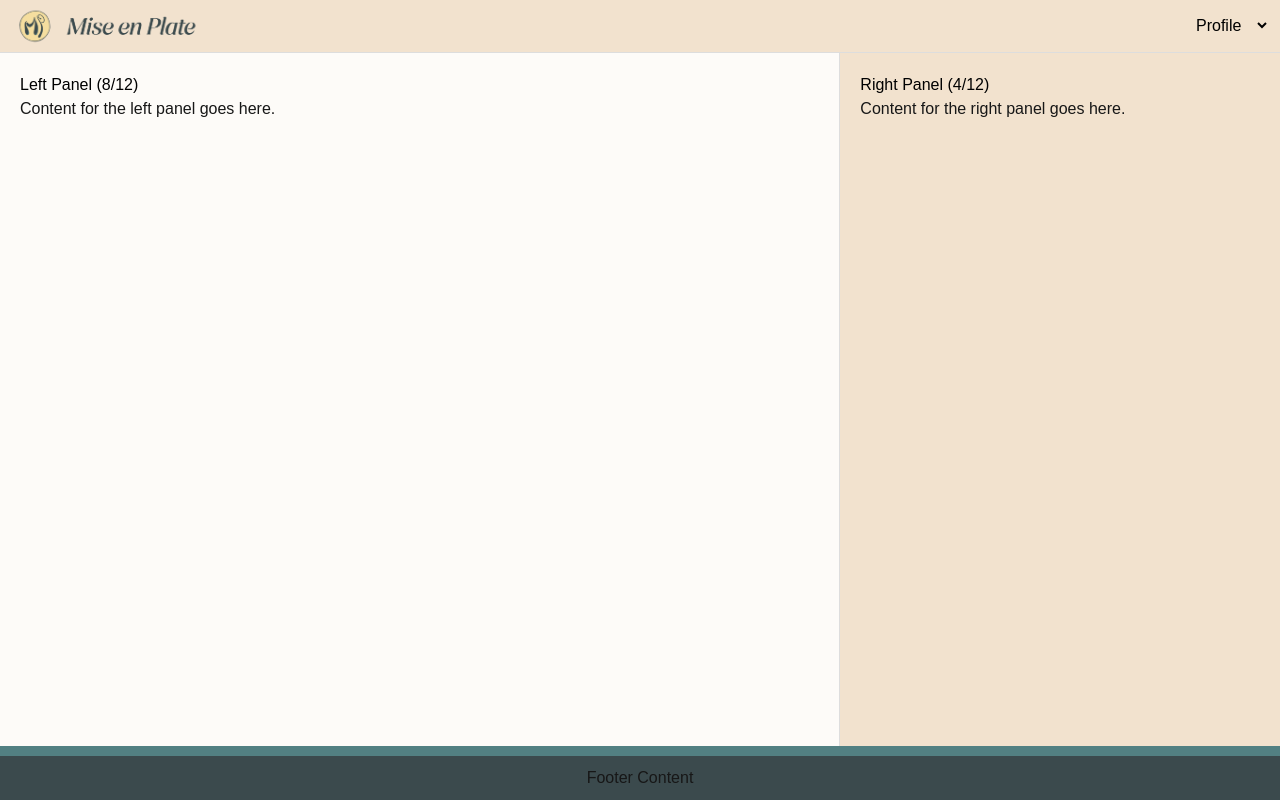
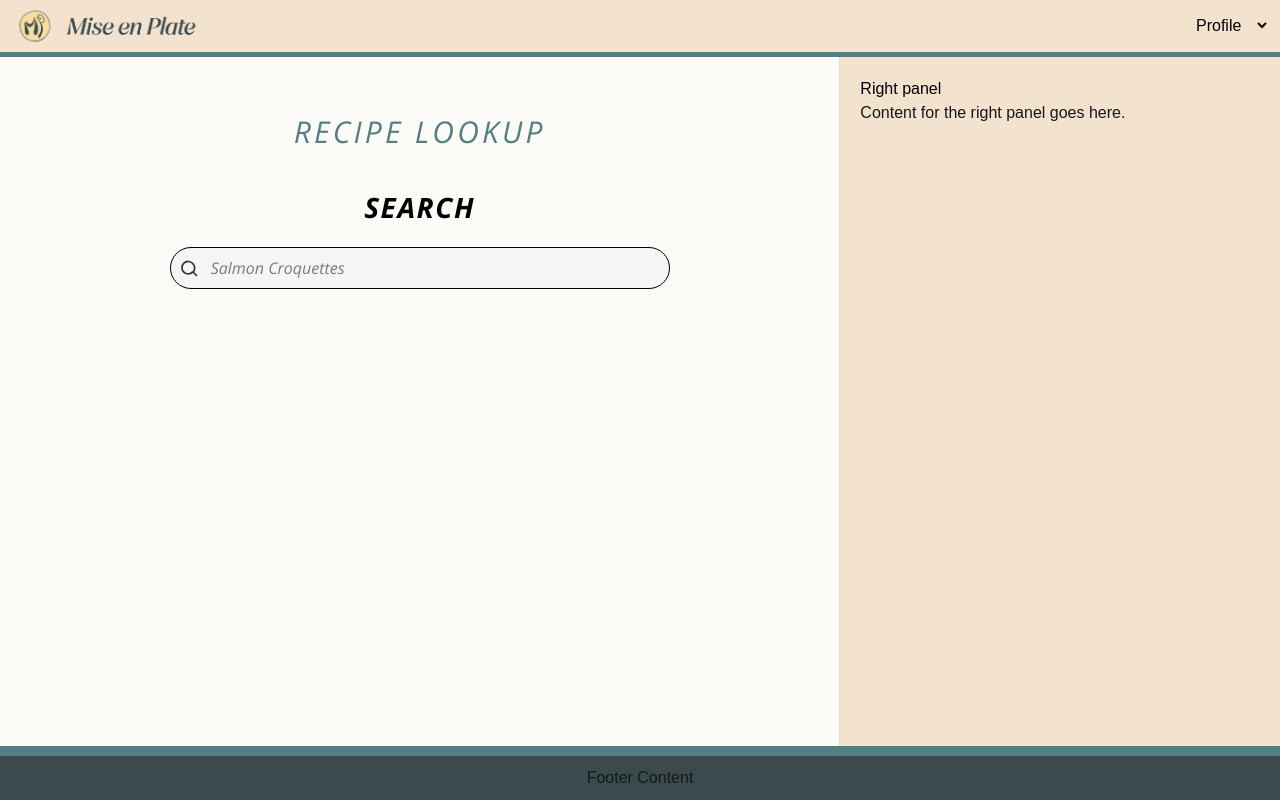
Before and after one commit to neon-super-nova/mep-frontend, a React (Create React App) app: page /home in a window 1280 px wide. Built offline with nearby package versions, Linux system fonts and the light colour scheme.

Commit message:
started working on left panelof the main screen

```diff
--- a/src/App.css
+++ b/src/App.css
@@ -1,7 +1,7 @@
-
-html, body {
+html,
+body {
   height: 100%;
-  width:100%
+  width: 100%;
   margin: 0;
   padding: 0;
 }
--- a/src/index.css
+++ b/src/index.css
@@ -1,17 +1,18 @@
 @import "tailwindcss";
+@import url("https://fonts.googleapis.com/css2?family=Open+Sans&display=swap");
 
 body {
   margin: 0;
   padding: 0;
   height: 100%;
-  font-family: -apple-system, BlinkMacSystemFont, 'Segoe UI', 'Roboto', 'Oxygen',
-    'Ubuntu', 'Cantarell', 'Fira Sans', 'Droid Sans', 'Helvetica Neue',
-    sans-serif;
+  font-family: "Open Sans", -apple-system, BlinkMacSystemFont, "Segoe UI",
+    "Roboto", "Oxygen", "Ubuntu", "Cantarell", "Fira Sans", "Droid Sans",
+    "Helvetica Neue", sans-serif;
   -webkit-font-smoothing: antialiased;
   -moz-osx-font-smoothing: grayscale;
 }
 
 code {
-  font-family: source-code-pro, Menlo, Monaco, Consolas, 'Courier New',
+  font-family: source-code-pro, Menlo, Monaco, Consolas, "Courier New",
     monospace;
 }
--- a/src/page-css/home-page.css
+++ b/src/page-css/home-page.css
@@ -1,5 +1,6 @@
 /* General Styles */
-body, html {
+body,
+html {
   margin: 0;
   padding: 0;
   font-family: Arial, sans-serif;
@@ -16,18 +17,16 @@ body, html {
   display: flex;
   justify-content: space-between;
   align-items: center;
-    background-color:  #f2e2ce;
+  background-color: #f2e2ce;
   padding: 5px 10px;
-    border-bottom: 1px solid #ddd;
+  border-bottom: 5px solid #528082;
 }
 
 .home-page-logo {
   width: auto;
-
-    height:5.25vh;
+  height: 5.25vh;
   max-width: 100%;
   object-fit: contain;
-
 }
 
 .home-page-user-dropdown select {
@@ -44,16 +43,72 @@ body, html {
 /* Left Panel */
 .home-page-left-panel {
   flex: 8;
+  display: flex;
+  flex-direction: column;
+  justify-content: start;
+  align-items: center;
   padding: 20px;
   border-right: 1px solid #ddd;
-    background-color:  rgb(242, 226, 206, 0.15);
+  background-color: rgb(242, 226, 206, 0.15);
+}
+
+.home-page-right-panel-title {
+  font-family: "Open Sans", sans-serif;
+  font-size: 30px;
+  font-weight: 50;
+  letter-spacing: 0.2rem;
+  color: #528082;
+  margin-top: 2rem;
+}
+
+.home-page-left-panel-search-div {
+  width: 100%;
+  display: flex;
+  flex-direction: column;
+  justify-content: start;
+  align-items: center;
+  margin-top: 2rem;
+}
+
+.home-page-left-panel-search {
+  font-family: "Open Sans", sans-serif;
+  font-size: 28px;
+  font-weight: bolder;
+  letter-spacing: 0.1rem;
+  color: black;
+  margin-bottom: 1.2rem;
+}
+
+.home-page-left-panel-search-wrapper {
+  display: flex;
+  align-items: center;
+  border: 1px solid black;
+  background-color: #f5f5f5;
+  border-radius: 99px;
+  padding: 0.5rem;
+  width: 100%;
+  max-width: 500px;
+}
+
+.search-icon {
+  margin-right: 0.75rem;
+  color: #333;
+}
+
+.home-page-left-panel-searchbar {
+  flex: 1;
+  border: none;
+  background: transparent;
+  font-size: 16px;
+  font-family: "Open Sans", sans-serif;
+  outline: none;
 }
 
 /* Right Panel */
 .home-page-right-panel {
   flex: 4;
   padding: 20px;
-    background-color:  #f2e2ce;
+  background-color: #f2e2ce;
 }
 
 /* Footer */
--- a/src/pages/Home-Page.jsx
+++ b/src/pages/Home-Page.jsx
@@ -1,13 +1,13 @@
-import '../page-css/home-page.css';
-import UserDropdown from '../components/ui-basic-reusables/dropdown-menus/user-dropdown';
-import logoLightModeWeb from '../components/img/logos/logoLightModeWeb.png';
+import "../page-css/home-page.css";
+import UserDropdown from "../components/ui-basic-reusables/dropdown-menus/user-dropdown";
+import logoLightModeWeb from "../components/img/logos/logoLightModeWeb.png";
 
 function HomePage() {
   return (
     <div className="home-page">
       {/* Header */}
       <header className="home-page-header">
-      <img src={logoLightModeWeb} alt="Logo" className="home-page-logo"/>
+        <img src={logoLightModeWeb} alt="Logo" className="home-page-logo" />
         <UserDropdown /> {/* Placeholder for the dropdown component */}
       </header>
 
@@ -15,13 +15,38 @@ function HomePage() {
       <main className="home-page-main-content">
         {/* Left Panel */}
         <div className="home-page-left-panel">
-          <h2>Left Panel (8/12)</h2>
-          <p>Content for the left panel goes here.</p>
+          <h2 className="home-page-right-panel-title">RECIPE LOOKUP</h2>
+          <div className="home-page-left-panel-search-div">
+            <p className="home-page-left-panel-search">SEARCH</p>
+            <div className="home-page-left-panel-search-wrapper">
+              <svg
+                className="search-icon"
+                xmlns="http://www.w3.org/2000/svg"
+                width="20"
+                height="20"
+                fill="none"
+                viewBox="0 0 24 24"
+                stroke="currentColor"
+              >
+                <path
+                  strokeLinecap="round"
+                  strokeLinejoin="round"
+                  strokeWidth={2}
+                  d="M21 21l-4.35-4.35m0 0A7.5 7.5 0 1116.65 6.65a7.5 7.5 0 010 10.6z"
+                />
+              </svg>
+              <input
+                className="home-page-left-panel-searchbar"
+                type="search"
+                placeholder="Salmon Croquettes"
+              />
+            </div>
+          </div>
         </div>
 
         {/* Right Panel */}
         <div className="home-page-right-panel">
-          <h2>Right Panel (4/12)</h2>
+          <h2>Right panel</h2>
           <p>Content for the right panel goes here.</p>
         </div>
       </main>
--- a/src/pages/Reset-PW.jsx
+++ b/src/pages/Reset-PW.jsx
@@ -70,8 +70,8 @@ function ResetScreen() {
           <div className="reset-wrapper1">
             <h1 className="reset-title">Reset Password</h1>
             <p className="reset-description">
-              Please enter a new password for the account of:{" "}
-              <span className="reset-username">{email}</span>.
+              Please complete all fields below to reset your password:{""}
+              <span className="reset-username">{email}</span>
             </p>{" "}
             <img src={eggsOops} alt="Oops" className="reset-image" />
           </div>
```
Also changed, not shown: src/index.js (+6 -6 lines). Lines whose indentation alone changed are shown as unchanged.
